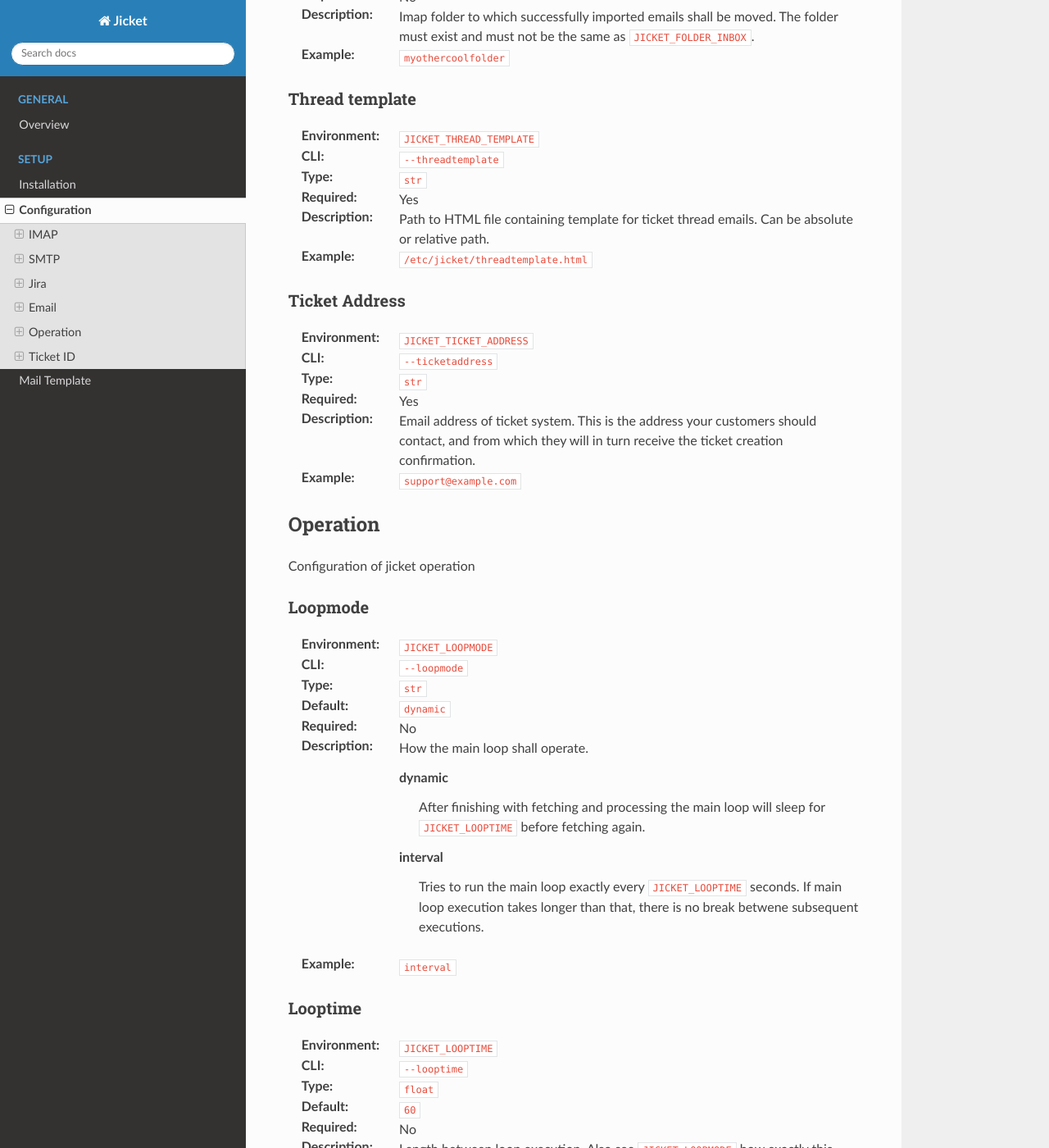
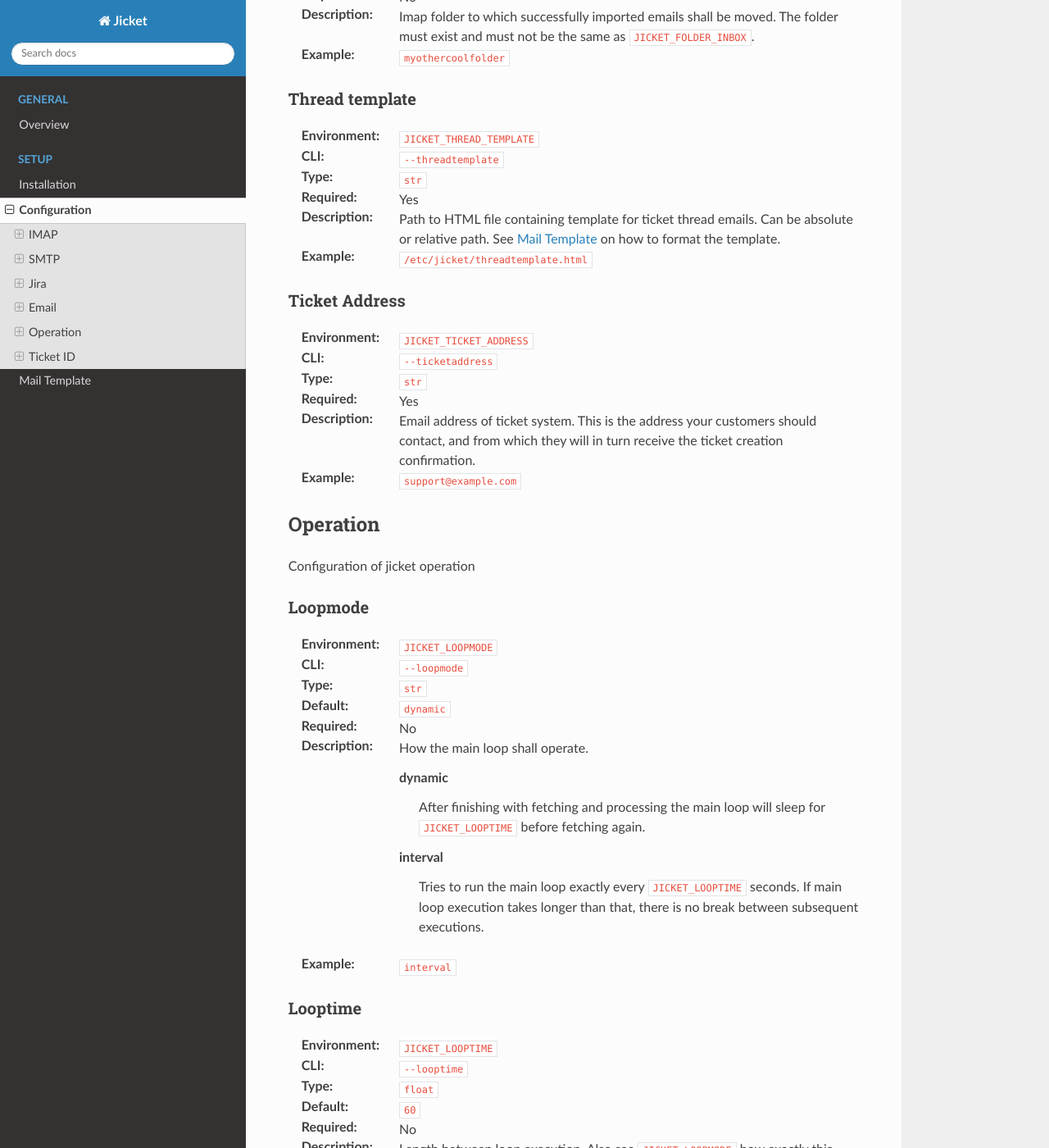
Before and after one commit to kwp-communications/jicket, a Sphinx documentation site: the page built from docs/configuration.rst, in a window 1280 px wide and 1400 px high, scrolled down 4019 px. Shown: the whole window at 82% size. Built offline with Sphinx 7.4.7 and the Read the Docs theme 2.0.0, drawn with Linux system fonts in a browser that asks for light colours.

Commit message:
Fix typo

```diff
--- a/docs/configuration.rst
+++ b/docs/configuration.rst
@@ -168,6 +168,7 @@
 :Type:          ``str``
 :Required:      Yes
 :Description:   Path to HTML file containing template for ticket thread emails. Can be absolute or relative path.
+                See :doc:`threadtemplate` on how to format the template.
 :Example:       ``/etc/jicket/threadtemplate.html``
 
 Ticket Address
@@ -201,7 +202,7 @@
 
                 interval
                   Tries to run the main loop exactly every ``JICKET_LOOPTIME`` seconds. If main loop execution takes
-                  longer than that, there is no break betwene subsequent executions.
+                  longer than that, there is no break between subsequent executions.
 :Example:       ``interval``
 
 
```
